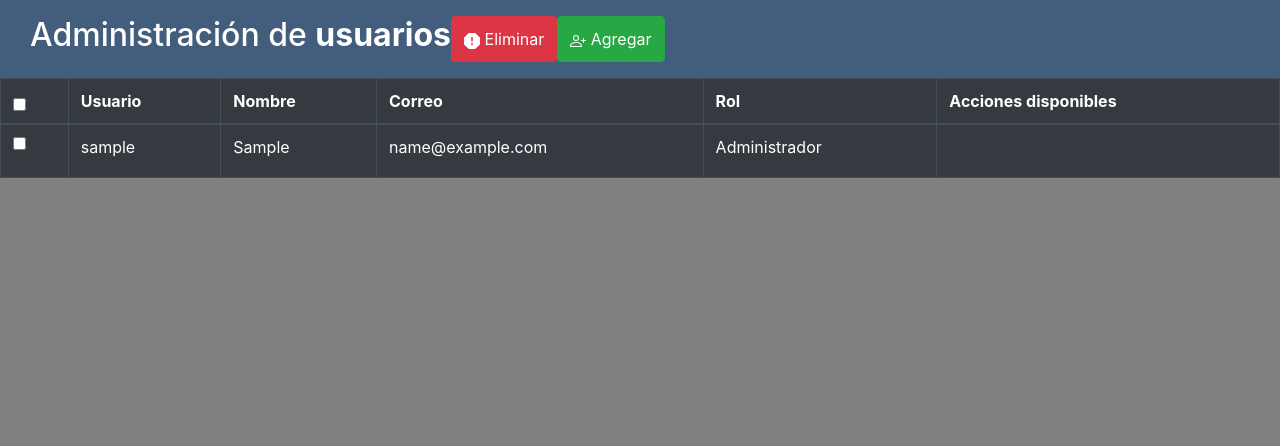
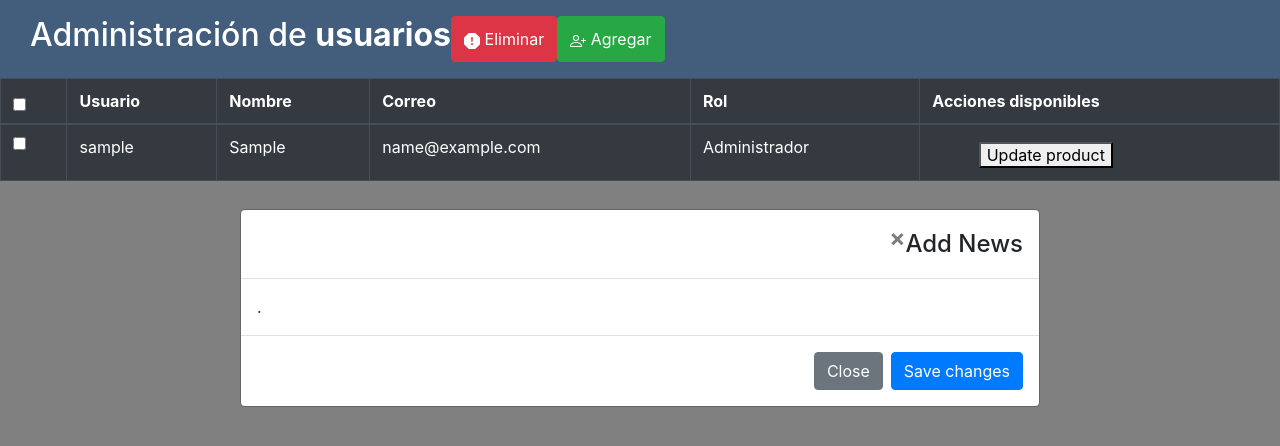
Before and after one commit to slalbertojesus/desarrolloweb, a Django app: template accounts/templates/accounts/accounts_crud.html in a window 1280 px wide. Shown: the top 446 px of the page. Run offline with Django 3.2, Linux system fonts and the light colour scheme; tables that the repository leaves empty hold one stand-in row (values such as "Sample post"); the template is opened without the code that fills it: values that come from a table or form of the project are taken from there, most other values are stand-ins (such as "Sample title", 1, 10 or a date in 2020); some libraries are stand-ins or nearby versions.

Commit message:
Se inició proceso para modificación de usuario

```diff
--- a/accounts/static/accounts/accounts_crud.css
+++ b/accounts/static/accounts/accounts_crud.css
@@ -3,3 +3,7 @@
     color: #fff;
     padding: 16px 30px;
 }
+
+.table-cont{
+
+}
--- a/accounts/templates/accounts/accounts_crud.html
+++ b/accounts/templates/accounts/accounts_crud.html
@@ -9,6 +9,12 @@
 {% endblock %}
 
 {% block real_content %}
+
+<div class="modal fade" id="modal">
+
+</div>
+
+<div class="table-cont">
     <div class="table-title">
         <nav class="nav nav-pills nav-fill">
             <H2>Administración de <b>usuarios</b> </H2>
@@ -53,10 +59,48 @@
                 <td> Administrador</td>
                 {% endif %}
                 <td>
-                    <i class="material-icons" data-toggle="tooltip" title="Edit">&#xE254;</i>
+                    <a data-toggle="modal" data-target="#modal" href="{% url 'accounts:update' account.pk %}">
+                    <i class="material-icons" data-toggle="tooltip" title="Edit">&#xE254;</i></a>
                     <i class="material-icons" data-toggle="tooltip" title="Delete">&#xE872;</i>
+                    <button onclick="despliegaModal()">Update product</button>
                 </td>
             </tr>
             {% endfor %}
         </table>
+</div>
+
+<div class="modal-dialog modal-lg" id = "modal" role="document">
+    <form  method="post" id="news-create" class="form">{% csrf_token %}
+        <div class="modal-content">
+            <div class="modal-header">
+                <button type="button" class="close" data-dismiss="modal" aria-label="Close">
+                    <span aria-hidden="true">×</span>
+                    <span class="sr-only">Close</span>
+                </button>
+                <h4 class="modal-title">Add News</h4>
+            </div>
+            <div class="modal-body">
+                <div id='showForm'></div>.
+            </div>
+            <div class="modal-footer">
+                <button type="button" class="btn btn-secondary" data-dismiss="modal">Close</button>
+                <input type="submit" class="btn btn-primary" value="Save changes" />
+            </div>
+        </div>
+    </form>
+</div>
+
+
+<script>
+    despliegaModal(){
+        $('#myModal').modal('show');
+        $.ajax({
+            type: 'GET',
+            url: '/accounts/update/'+{{account.username}},
+            success: function(res){
+                $(#showForm).html(res)
+            }
+        })
+        </script>
+
 {% endblock %}
--- a/proyectoweb/settings.py
+++ b/proyectoweb/settings.py
@@ -54,6 +54,7 @@ INSTALLED_APPS = [
     'django.contrib.sessions',
     'django.contrib.messages',
     'django.contrib.staticfiles',
+    'widget_tweaks',
     'accounts',
 ]
 
--- a/requirements.txt
+++ b/requirements.txt
@@ -1,2 +1,3 @@
 Django>=3.0
 psycopg2>=2.8.5
+django-widget-tweaks>=1.4.8
```
Also changed, not shown: accounts/templates/accounts/modals/update_modal.html (added, +20 -0 lines), accounts/urls.py (+12 -2 lines), accounts/views.py (+9 -0 lines).
